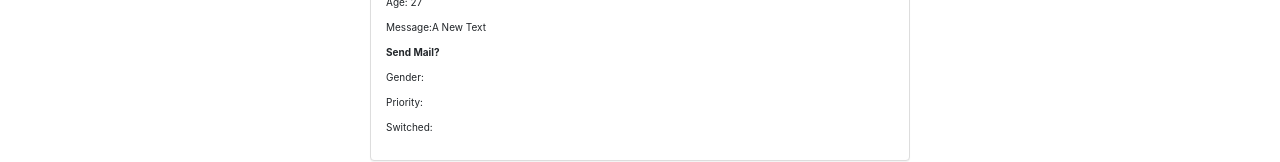
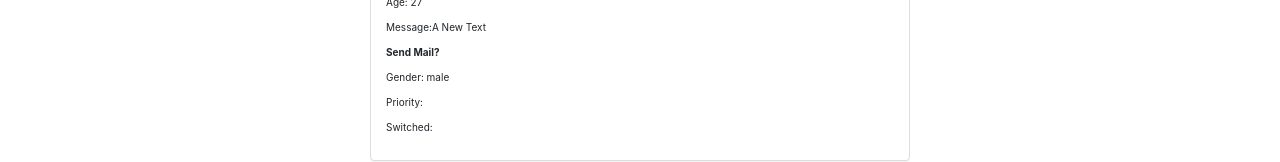
Before and after one commit to MinseungJeon/hello-world, a Vue app: page / in a window 1280 px wide. Shown: the part 627-789 px from the top of the page. Built offline with nearby package versions, Linux system fonts and the light colour scheme; a web font is replaced by a local one.

Commit message:
11-06. Using Radio Buottons

```diff
--- a/src/App.vue
+++ b/src/App.vue
@@ -82,10 +82,11 @@
           class="col-xs-12 col-sm-8 col-sm-offset-2 col-md-6 col-md-offset-3 form-group"
         >
           <label for="male">
-            <input type="radio" id="male" value="Male" /> Male
+            <input type="radio" id="male" value="Male" v-model="gender" /> Male
           </label>
           <label for="female">
-            <input type="radio" id="female" value="Female" /> Female
+            <input type="radio" id="female" value="Female" v-model="gender" />
+            Female
           </label>
         </div>
       </div>
@@ -126,7 +127,7 @@
                 {{ item }}
               </li>
             </ul>
-            <p>Gender:</p>
+            <p>Gender: {{ gender }}</p>
             <p>Priority:</p>
             <p>Switched:</p>
           </div>
@@ -147,6 +148,7 @@
       },
       message: "A New Text",
       sendMail: [],
+      gender: "male",
     };
   },
 };
```
